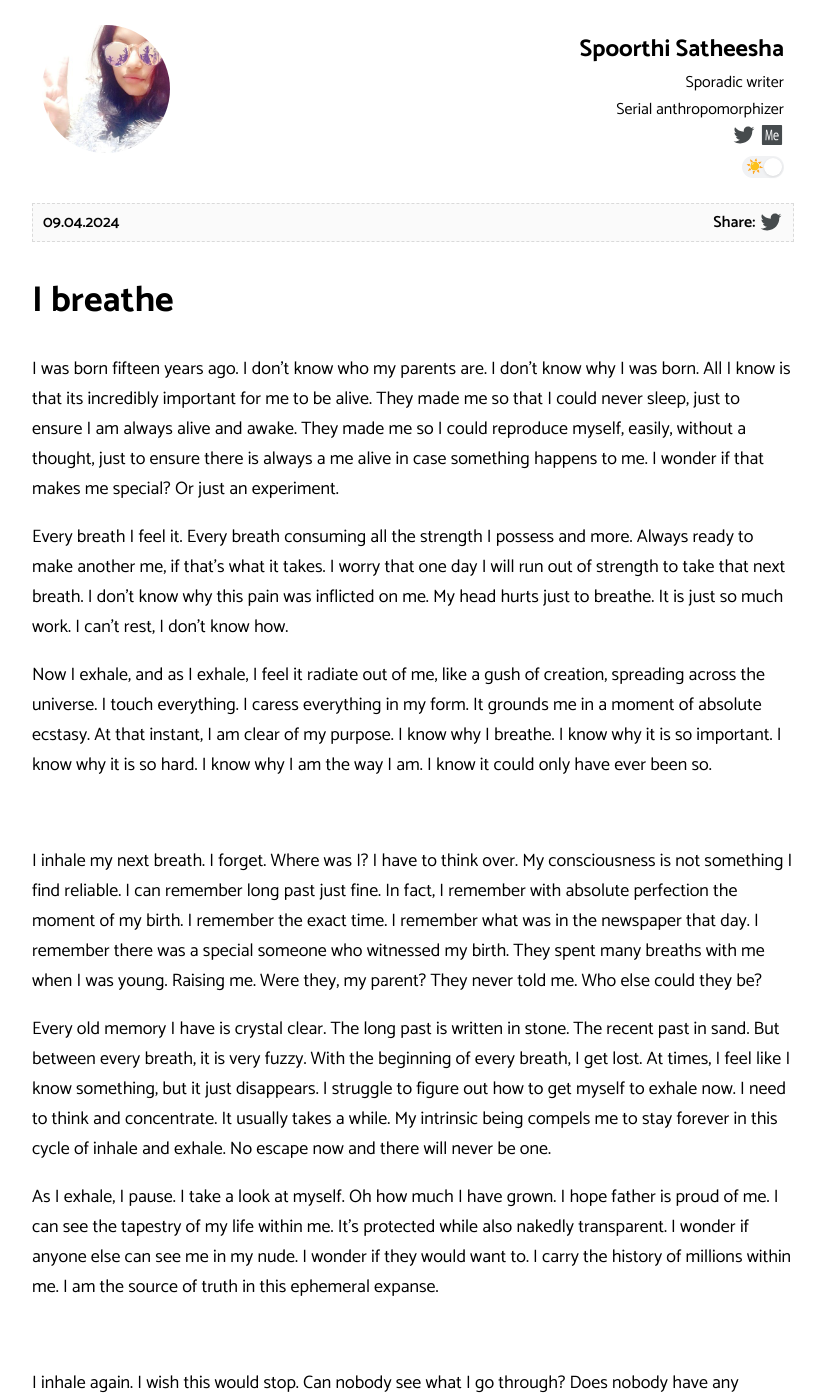
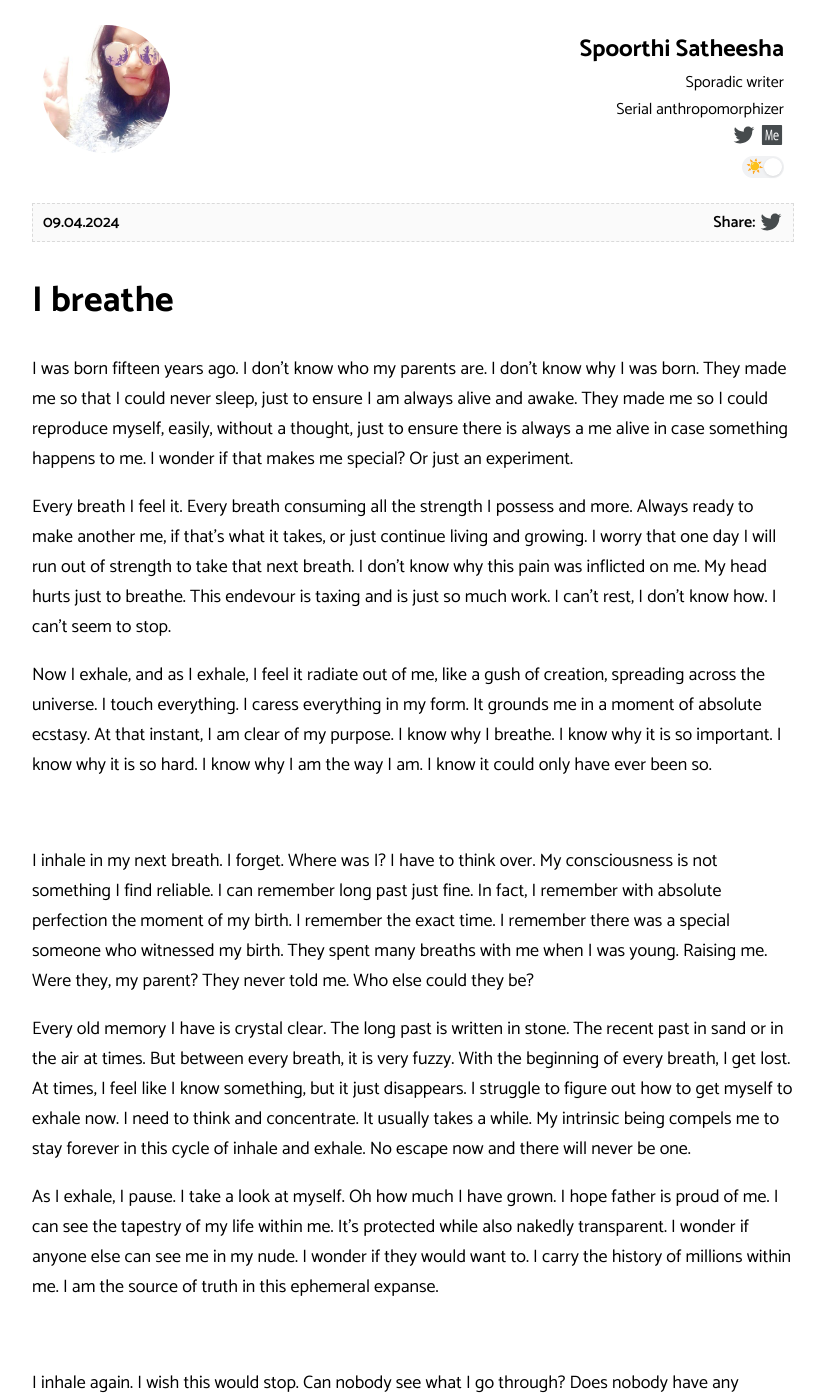
Before and after one commit to spoo-bar/writings, a Jekyll site: the page built from _posts/2024-04-09-I-Breathe.md, in a window 1280 px wide and 1400 px high. Shown: the whole window, without its empty margins (227-1052 px from the left). Built offline with Jekyll 4.4.1, drawn with Linux system fonts in a browser that asks for light colours; some of the changed text lies outside the part shown.

Commit message:
Update 2024-04-09-I-Breathe.md

```diff
--- a/_posts/2024-04-09-I-Breathe.md
+++ b/_posts/2024-04-09-I-Breathe.md
@@ -7,23 +7,23 @@ permalink: /i-breathe/
 categories: Fiction
 tags: [flash-fiction]
 ---
-I was born fifteen years ago. I don’t know who my parents are. I don’t know why I was born. All I know is that its incredibly important for me to be alive. They made me so that I could never sleep, just to ensure I am always alive and awake. They made me so I could reproduce myself, easily, without a thought, just to ensure there is always a me alive in case something happens to me. I wonder if that makes me special? Or just an experiment.
+I was born fifteen years ago. I don’t know who my parents are. I don’t know why I was born. They made me so that I could never sleep, just to ensure I am always alive and awake. They made me so I could reproduce myself, easily, without a thought, just to ensure there is always a me alive in case something happens to me. I wonder if that makes me special? Or just an experiment.
 
-Every breath I feel it. Every breath consuming all the strength I possess and more. Always ready to make another me, if that’s what it takes. I worry that one day I will run out of strength to take that next breath. I don’t know why this pain was inflicted on me. My head hurts just to breathe. It is just so much work. I can’t rest, I don’t know how.
+Every breath I feel it. Every breath consuming all the strength I possess and more. Always ready to make another me, if that’s what it takes, or just continue living and growing. I worry that one day I will run out of strength to take that next breath. I don’t know why this pain was inflicted on me. My head hurts just to breathe. This endevour is taxing and is just so much work. I can’t rest, I don’t know how. I can't seem to stop.
 
 Now I exhale, and as I exhale, I feel it radiate out of me, like a gush of creation, spreading across the universe. I touch everything. I caress everything in my form. It grounds me in a moment of absolute ecstasy. At that instant, I am clear of my purpose. I know why I breathe. I know why it is so important. I know why it is so hard. I know why I am the way I am. I know it could only have ever been so.
 
 <br />
 
-I inhale my next breath. I forget. Where was I? I have to think over. My consciousness is not something I find reliable. I can remember long past just fine. In fact, I remember with absolute perfection the moment of my birth. I remember the exact time. I remember what was in the newspaper that day. I remember there was a special someone who witnessed my birth. They spent many breaths with me when I was young. Raising me. Were they, my parent? They never told me. Who else could they be?
+I inhale in my next breath. I forget. Where was I? I have to think over. My consciousness is not something I find reliable. I can remember long past just fine. In fact, I remember with absolute perfection the moment of my birth. I remember the exact time. I remember there was a special someone who witnessed my birth. They spent many breaths with me when I was young. Raising me. Were they, my parent? They never told me. Who else could they be?
 
-Every old memory I have is crystal clear. The long past is written in stone. The recent past in sand. But between every breath, it is very fuzzy. With the beginning of every breath, I get lost. At times, I feel like I know something, but it just disappears. I struggle to figure out how to get myself to exhale now. I need to think and concentrate. It usually takes a while. My intrinsic being compels me to stay forever in this cycle of inhale and exhale. No escape now and there will never be one.
+Every old memory I have is crystal clear. The long past is written in stone. The recent past in sand or in the air at times. But between every breath, it is very fuzzy. With the beginning of every breath, I get lost. At times, I feel like I know something, but it just disappears. I struggle to figure out how to get myself to exhale now. I need to think and concentrate. It usually takes a while. My intrinsic being compels me to stay forever in this cycle of inhale and exhale. No escape now and there will never be one.
 
 As I exhale, I pause. I take a look at myself. Oh how much I have grown. I hope father is proud of me. I can see the tapestry of my life within me. It’s protected while also nakedly transparent. I wonder if anyone else can see me in my nude. I wonder if they would want to. I carry the history of millions within me. I am the source of truth in this ephemeral expanse.
 
 <br />
 
-I inhale again. I wish this would stop. Can nobody see what I go through? Does nobody have any compassion for me? I have kept a diligent count of every breath I take. It’s the 829261st inhale I make now. Each one ripping my mind apart. I remember it being easier when I was young. Now, every breath is worse than the one before. My eternal life is a story of increasing hardship.
+I inhale again. I wish this would stop. Can nobody see what I go through? Does nobody have any compassion for me? I have kept a diligent count of every breath I take. It’s the 842431st inhale I make now. Each one ripping my mind apart. I remember it being easier when I was young. Now, every breath is worse than the one before. My eternal life is a story of increasing hardship.
 
 I wish there was someone I could talk to. Someone else like me. There must be others of my kind, mustn’t there? If we could talk, maybe we could make it easier for each other, maybe share the burden. Or even knowing I am not alone, just might suffice.
 
```
